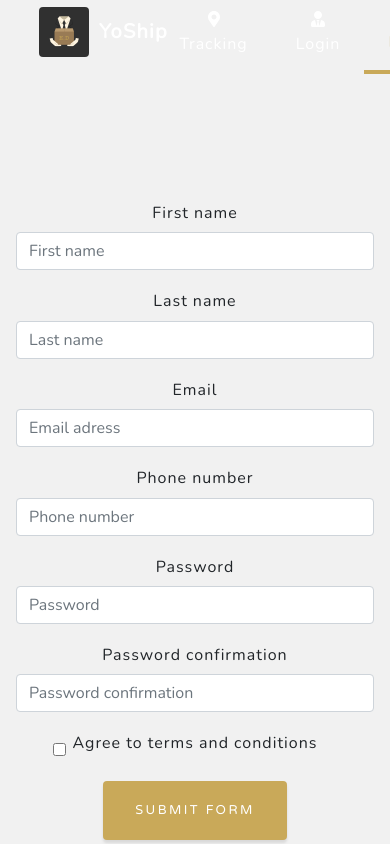
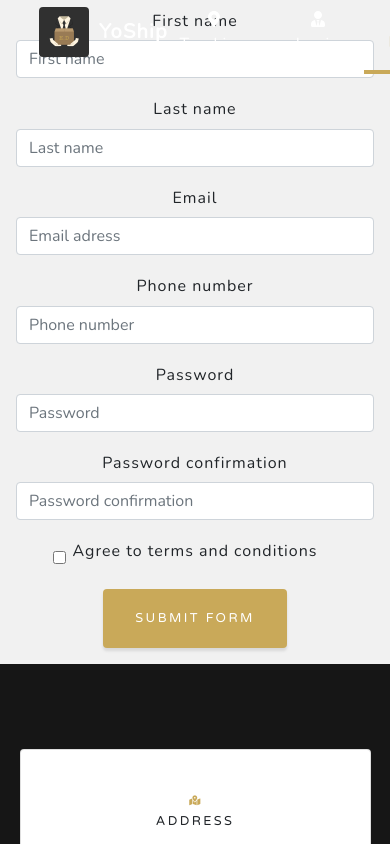
Before and after one commit to WildCodeSchool/paris-0219-js-yoship-front, a React (Create React App) app: page /register in a window 390 px wide. Shown: the top 844 px of the page. Built offline with nearby package versions, Linux system fonts and the light colour scheme.

Commit message:
finish form

```diff
--- a/src/components/Button/Button.js
+++ b/src/components/Button/Button.js
@@ -1,17 +1,14 @@
 import React from 'react';
 import './Button.scss';
 
-class Button extends React.Component {
 
-    render() {
+    const Button = ({text}) => {
         return (
         <div>
-            <p>
-                <button className="login-button">SUBMIT FORM</button>
-            </p>
+
+                <button className="login-button">{text}</button>
+
         </div>
         )
     }
-}
-
-export default Button;
+    export default Button;
--- a/src/components/Login/Login.js
+++ b/src/components/Login/Login.js
@@ -27,7 +27,7 @@ class Login extends React.Component {
             <Input type="checkbox" /><label> Check me out</label><br/>
             </div>
             {/* boutton submt */}
-            <span className="button-login"><Button /></span>
+            <span className="button-login"><Button text="SUBMIT"/></span>
         </form>
 
 
--- a/src/components/RegisterForm/Register/Register.js
+++ b/src/components/RegisterForm/Register/Register.js
@@ -9,7 +9,6 @@ class Register extends React.Component {
         return (
             <Form method="post" className="group-form-register">
                 {/* label + input fisrt name */}
-                <div className="group-form-container">
                 <p>
                     <label className="label-first-register" for="first name">First name</label>
                     <Input className="first-name-register" name="first name" type="text" placeholder="First name" />
@@ -43,8 +42,8 @@ class Register extends React.Component {
                 <p className="checkbox-register">
                     <Input type="checkbox" /><label> Agree to terms and conditions</label>
                 </p>
-                <span className="button-login"><Button /></span>
-                </div>
+                <span className="button-login"><Button text="SUBMIT FORM" /></span>
+
             </Form>
         )
     }
--- a/src/components/RegisterForm/Register/Register.scss
+++ b/src/components/RegisterForm/Register/Register.scss
@@ -14,19 +14,13 @@
     min-height: 35rem;
     padding-top: 12rem;
     padding-bottom: 12rem;
-}
-
-.group-form-container{
     grid-template-rows: repeat(8, auto);
-    // padding-right: 15px;
-    // padding-left: 15px;
-    // margin-right: auto;
-    // margin-left: auto;
     display: grid;
     grid-template-columns: repeat(2, 40%);
     grid-gap: 10px;
     justify-content: center;
 }
+
 /* label first-name */
 .label-first-register{
     grid-column-start: 1;
@@ -175,7 +169,7 @@ input:focus{
 
 @media screen and (max-width: 750px)
 {
-    .group-form-container{
+    .group-form-register{
         display: flex;
         flex-direction: column;
         color:#212529;
```
